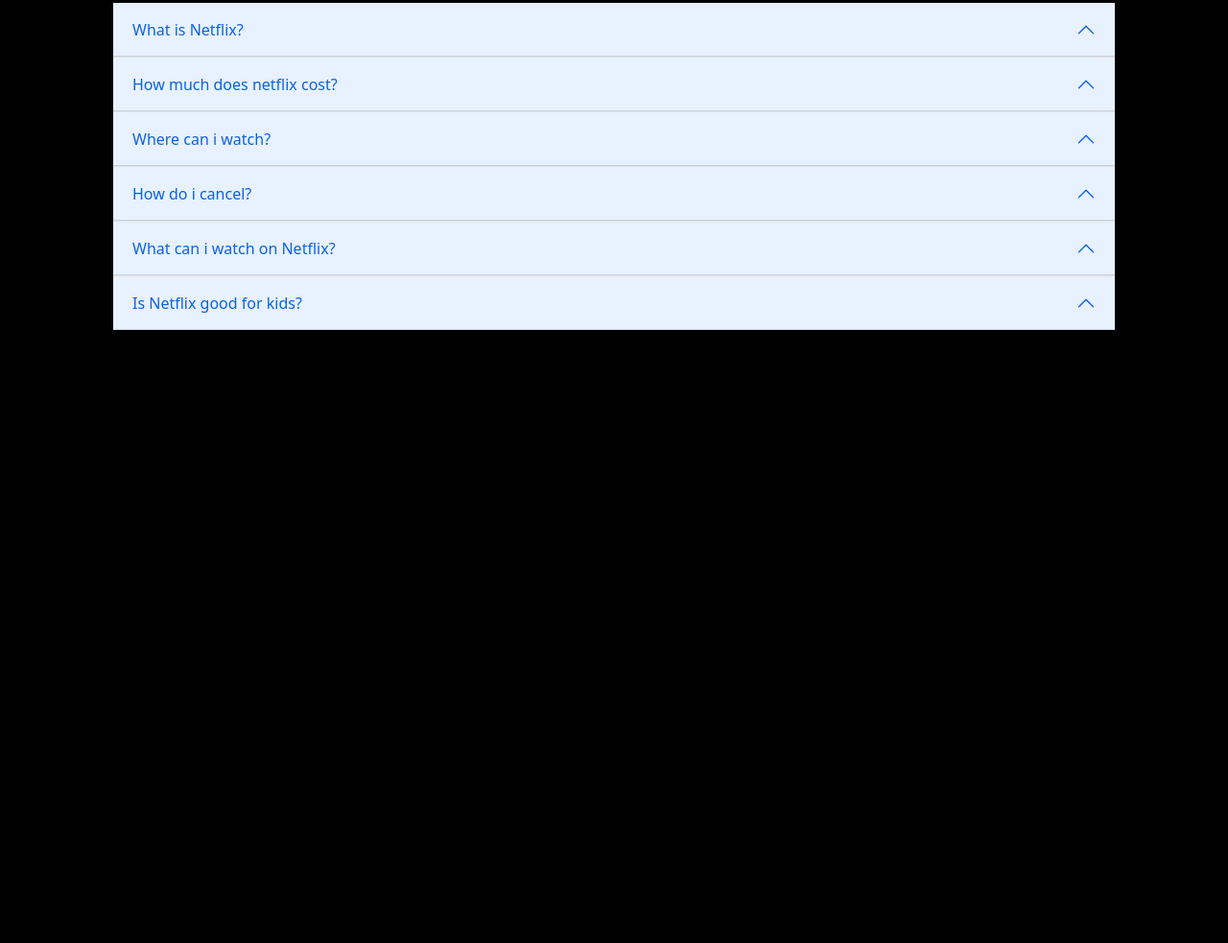
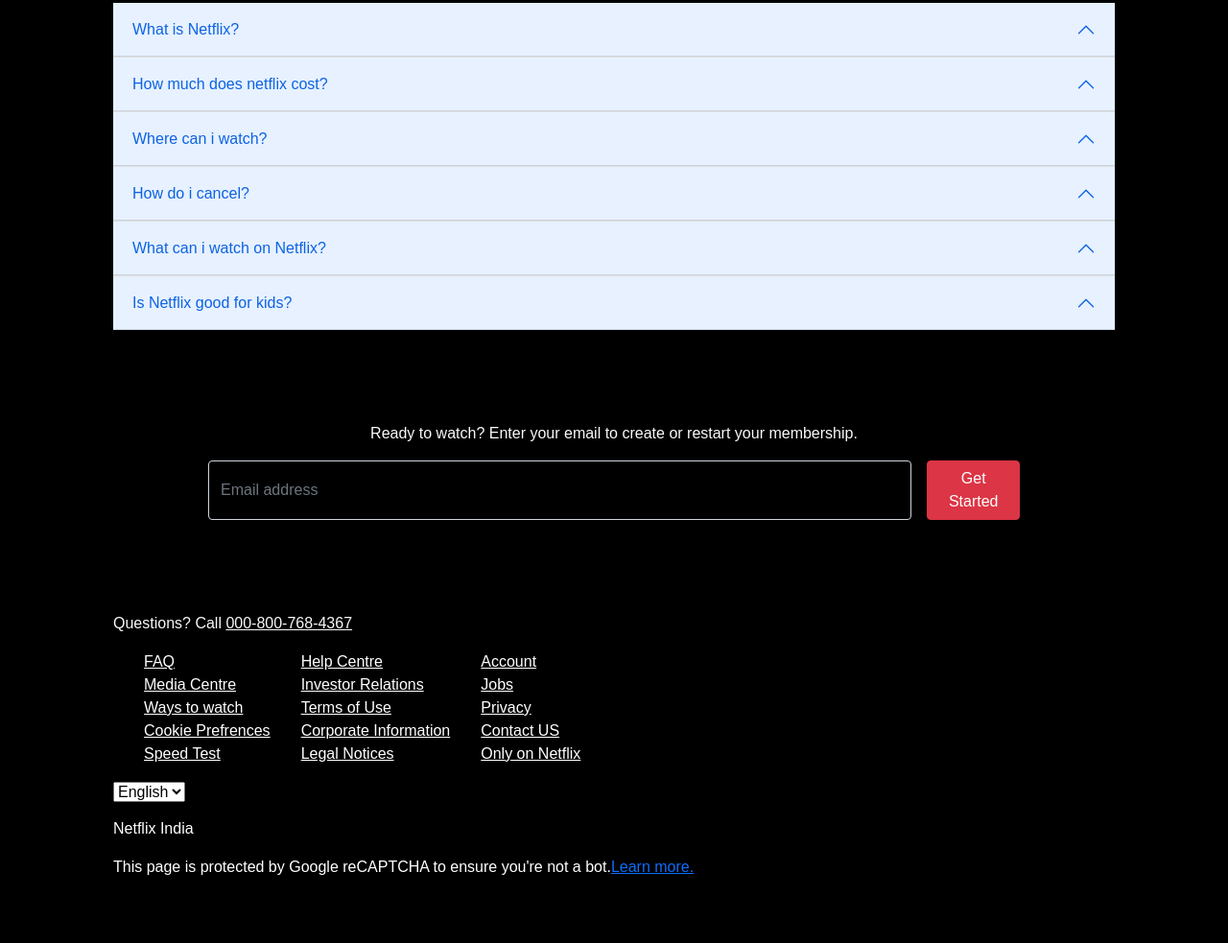
Before and after one commit to parwateshivam/Netflix-clone, a plain HTML site: page index.html in a window 1280 px wide. Shown: the part 1374-2357 px from the top of the page at 96% size. Before the commit the page ends 1766 px from the top, so only its background shows below. Drawn offline with Linux system fonts and the light colour scheme.

Commit message:
version 2

```diff
--- a/index.html
+++ b/index.html
@@ -41,6 +41,15 @@
 
   <section>
     <div class="container-fluid">
+      <div class="container">
+        <div class="scrollable-section">
+        </div>
+      </div>
+    </div>
+  </section>
+
+  <section>
+    <div class="container-fluid">
       <div class="container p-5">
         <h3 class="mb-3 text-light">More reasons to join</h3>
         <div class="card-container">
@@ -71,7 +80,8 @@
 
           <div class="card">
             <h4>Create profiles for kids</h4>
-            <p>Send kids on adventures with their favourite characters in a space made just for them — free with your membership.</p>
+            <p>Send kids on adventures with their favourite characters in a space made just for them — free with your
+              membership.</p>
             <div>
               <img src="" alt="">
             </div>
@@ -201,6 +211,60 @@
       </div>
     </div>
   </section>
+
+  <section>
+    <div class="container-fluid">
+      <div class="container w-75 p-5">
+        <p class="text-center text-light">Ready to watch? Enter your email to create or restart your membership.</p>
+        <div class="form-container">
+          <input class="form-control" type="text" placeholder="Email address">
+          <button class="btn btn-danger">Get Started</button>
+        </div>
+      </div>
+    </div>
+  </section>
+
+  <footer class="mb-5">
+    <div class="container-fluid">
+      <div class="container p-5">
+        <p class="text-light">Questions? Call <a class="text-light" href="#">000-800-768-4367</a></p>
+
+        <div class="d-flex flex-md-row flex-column">
+          <ul>
+            <li><a href="">FAQ</a></li>
+            <li><a href="">Media Centre</a></li>
+            <li><a href="">Ways to watch</a></li>
+            <li><a href="">Cookie Prefrences</a></li>
+            <li><a href="">Speed Test</a></li>
+          </ul>
+          <ul>
+            <li><a href="">Help Centre</a></li>
+            <li><a href="">Investor Relations</a></li>
+            <li><a href="">Terms of Use</a></li>
+            <li><a href="">Corporate Information</a></li>
+            <li><a href="">Legal Notices</a></li>
+          </ul>
+          <ul>
+            <li><a href="">Account</a></li>
+            <li><a href="">Jobs</a></li>
+            <li><a href="">Privacy</a></li>
+            <li><a href="">Contact US</a></li>
+            <li><a href="">Only on Netflix</a></li>
+          </ul>
+        </div>
+
+        <select class="mb-3">
+          <option>English</option>
+          <option>Hindi</option>
+        </select>
+
+        <p>Netflix India</p>
+
+        <p>This page is protected by Google reCAPTCHA to ensure you're not a bot.<a href="">Learn more.</a></p>
+
+      </div>
+    </div>
+  </footer>
 </body>
 
 </html>
--- a/style.css
+++ b/style.css
@@ -2,10 +2,12 @@
   padding: 0;
   margin: 0;
   box-sizing: border-box;
+  font-family: sans-serif;
 }
 
 body {
   background-color: black;
+  color: white;
 }
 
 #hero {
@@ -92,6 +94,27 @@ form button {
   color: white;
 }
 
+.form-container{
+  display: flex;
+  flex-direction: row;
+  gap: 1rem;
+}
+
+.form-container input{
+  background: none;
+  background-color: transparent;
+}
+
+/* footer section */
+
+footer ul li{
+  list-style: none;
+}
+
+footer ul li a{
+  color: white;
+}
+
 @media (max-width:768px) {
   .text-container form {
     flex-direction: column;
```
